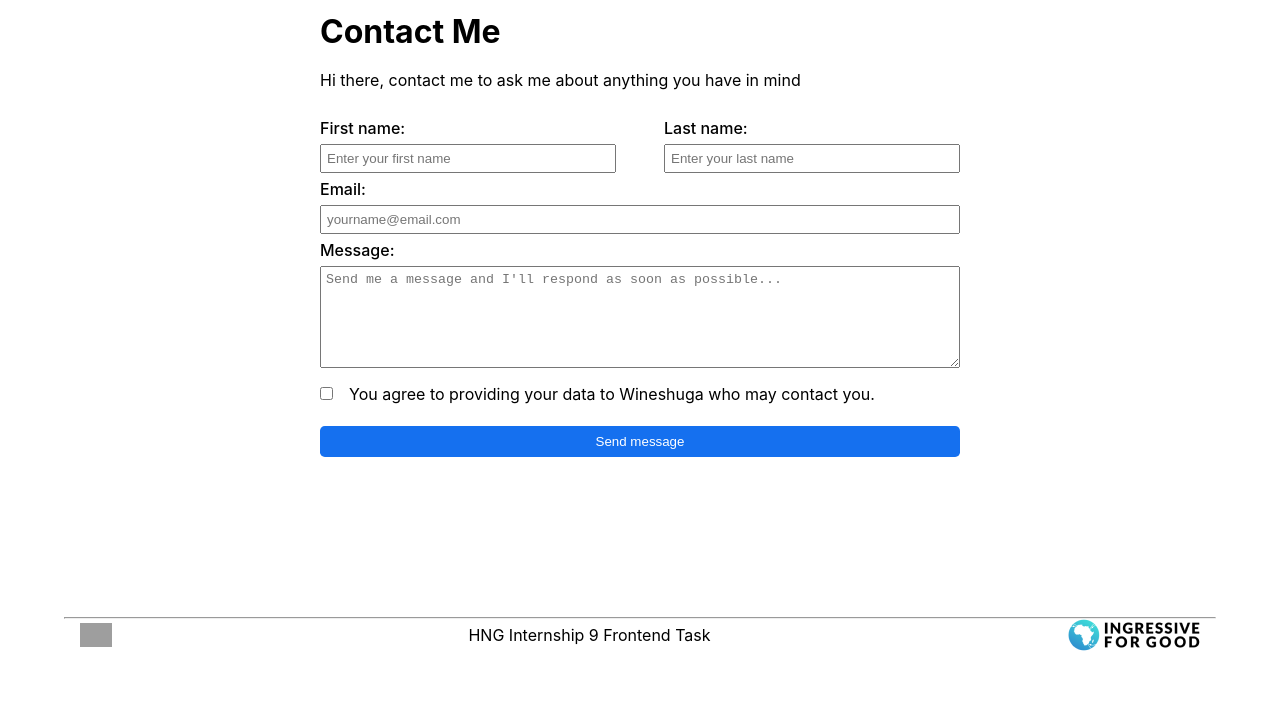
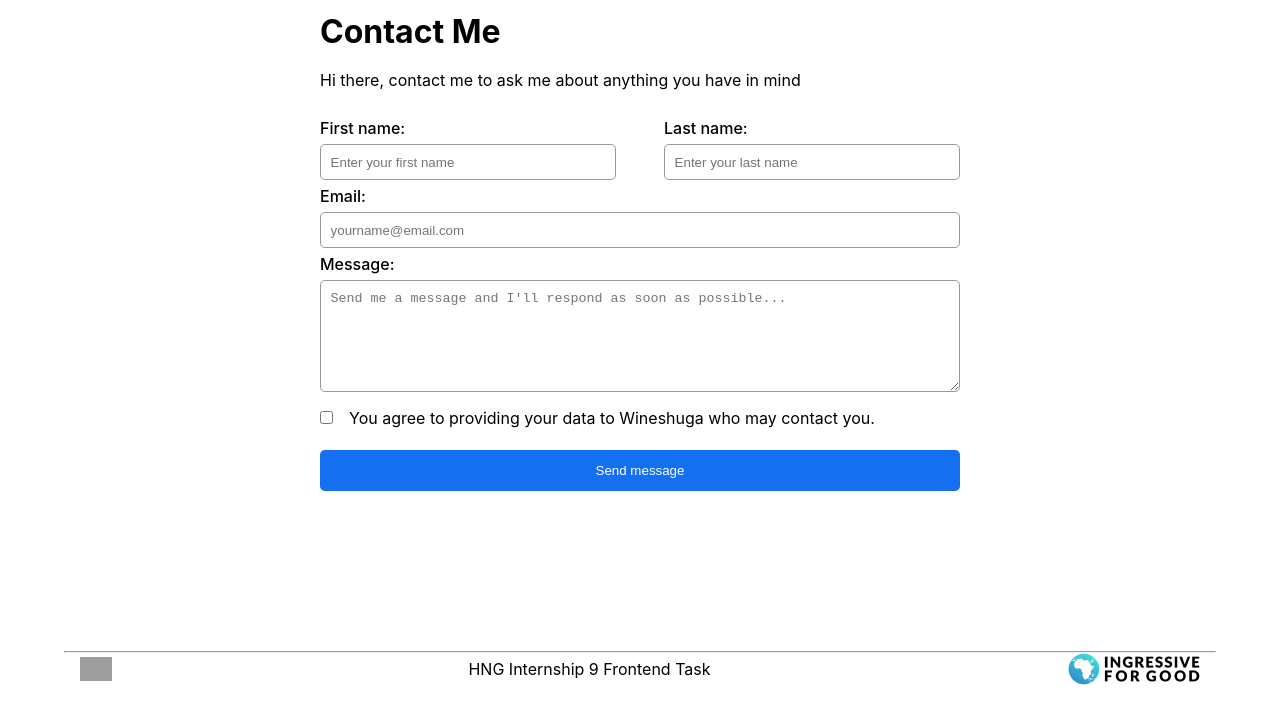
Before and after one commit to Wineshuga/Front-End-Stage-1-Task, a React (Create React App) app in the folder single-page-profile/: page /contact in a window 1280 px wide. Shown: the top 724 px of the page. Built offline with nearby package versions, Linux system fonts and the light colour scheme; grey boxes are pictures that could not be loaded.

Commit message:
style: add hover and focus effects

```diff
--- a/single-page-profile/src/App.css
+++ b/single-page-profile/src/App.css
@@ -123,7 +123,10 @@ label {
 #first_name,
 #last_name,
 #message {
-  padding: 5px;
+  padding: 0.6rem;
+  outline: none;
+  border-radius: 0.3rem;
+  border: 1px solid rgb(155, 150, 150);
 }
 
 #email,
@@ -140,14 +143,32 @@ label {
   margin-right: 1rem;
 }
 
+#first_name:focus,
+#last_name:focus,
+#email:focus,
+#message:focus {
+  border: 1px solid#1570EF;
+}
+
+#check-box:hover {
+  cursor: pointer;
+  box-shadow: 1px 1px 10px #1570EF;
+}
+
 #btn__submit {
   width: 100%;
   background-color: #1570EF;
   color: #fff;
   border: none;
   padding: 0.5rem;
+  border: 5px solid #1570EF;
   margin-top: 1rem;
   border-radius: 0.3rem;
+}
+
+#btn__submit:hover {
+  border: 5px solid #D1E9FF;
+  cursor: pointer;
 }
 
 @media screen and (max-width: 425px) and (min-width:200px) {
```
